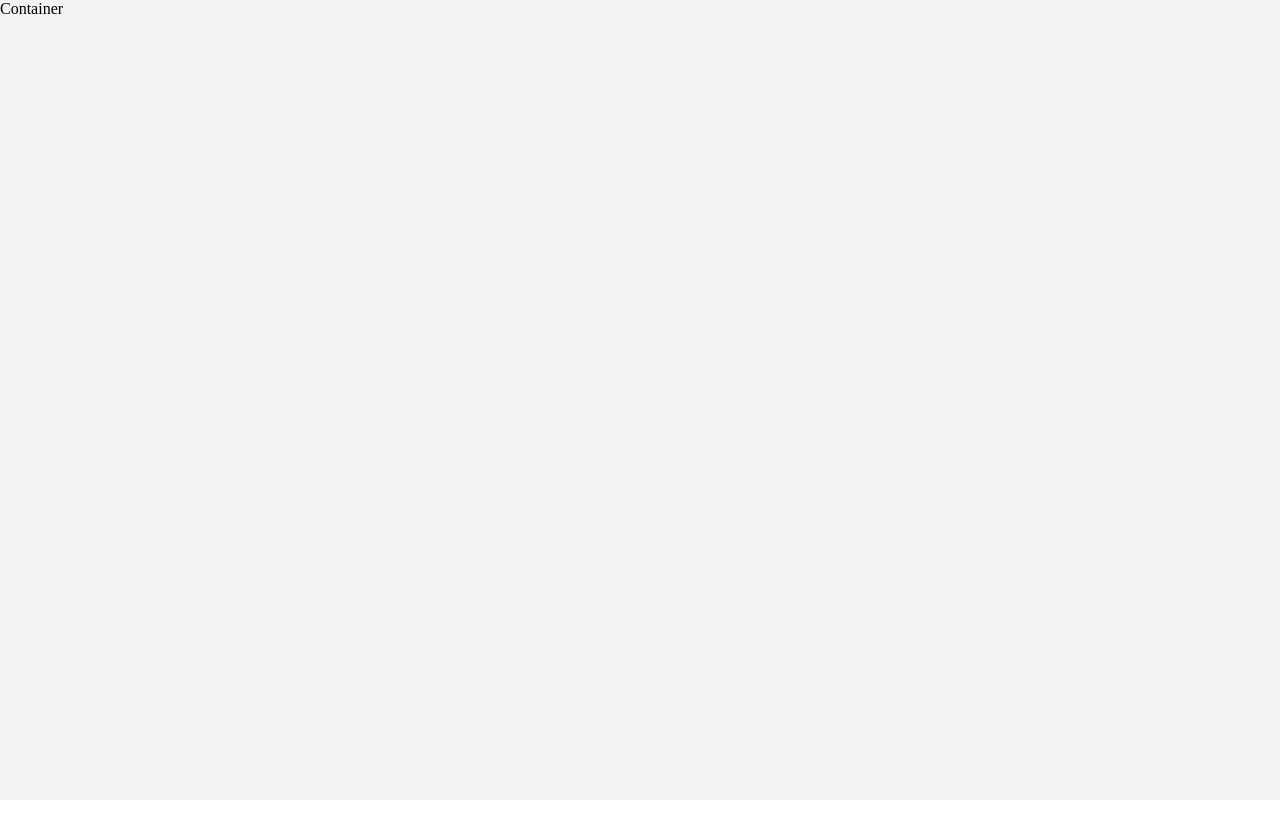
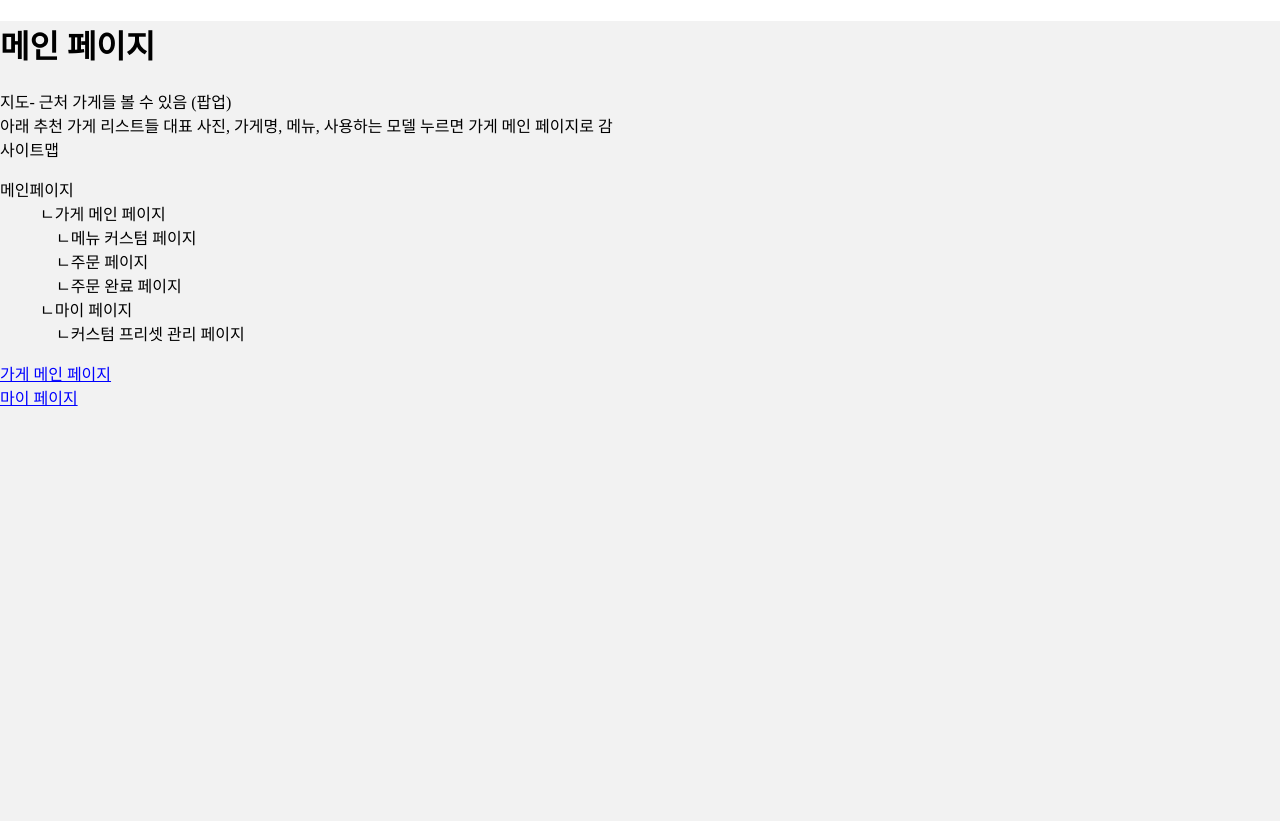
Before and after one commit to lgtm-junction/frontend, a Next.js app: page / in a window 1280 px wide. Before the commit the page ends 800 px from the top, so only its background shows below. Built offline with nearby package versions, Linux system fonts and the light colour scheme; a web font is replaced by a local one.

Commit message:
feat: router setup

```diff
--- a/app/page.tsx
+++ b/app/page.tsx
@@ -1,6 +1,26 @@
-import Image from "next/image";
 import * as S from "./styles";
 
 export default function Home() {
-  return <S.Container>Container</S.Container>;
+  return (
+    <S.Container>
+      <h1>메인 페이지</h1>
+      <div>
+        지도- 근처 가게들 볼 수 있음 (팝업) <br />
+        아래 추천 가게 리스트들 대표 사진, 가게명, 메뉴, 사용하는 모델 누르면
+        가게 메인 페이지로 감
+      </div>
+      <div>사이트맵</div>
+      <pre>
+        {`메인페이지
+          ㄴ가게 메인 페이지
+              ㄴ메뉴 커스텀 페이지
+              ㄴ주문 페이지
+              ㄴ주문 완료 페이지
+          ㄴ마이 페이지
+              ㄴ커스텀 프리셋 관리 페이지`}
+      </pre>
+      <S.Link href="/store/1">가게 메인 페이지</S.Link>
+      <S.Link href="/mypage">마이 페이지</S.Link>
+    </S.Container>
+  );
 }
--- a/app/styles.tsx
+++ b/app/styles.tsx
@@ -8,3 +8,10 @@ export const Container = styled.main`
 
   background-color: #f2f2f2;
 `;
+
+export const Link = styled.a`
+  display: block;
+  color: blue;
+  text-decoration: underline;
+  cursor: pointer;
+`;
```
Also changed, not shown: app/mypage/page.tsx (added, +16 -0 lines), app/mypage/preset/page.tsx (added, +11 -0 lines), app/store/[id]/custom/page.tsx (added, +16 -0 lines), app/store/[id]/done/page.tsx (added, +15 -0 lines), app/store/[id]/order/page.tsx (added, +15 -0 lines), app/store/[id]/page.tsx (added, +16 -0 lines).
